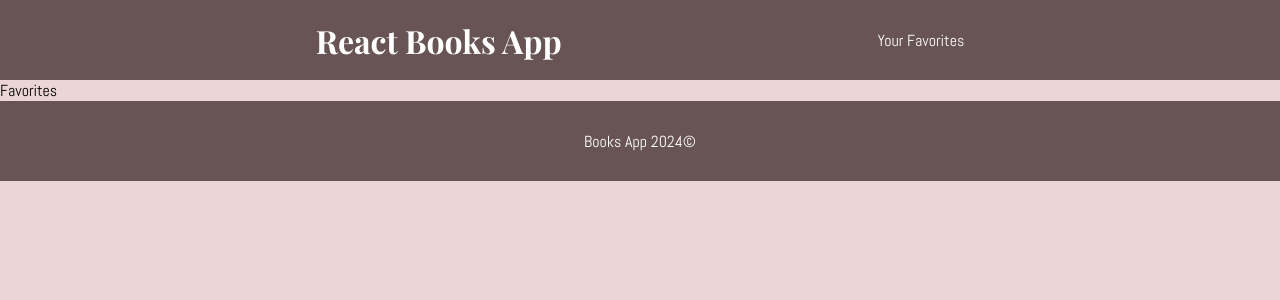
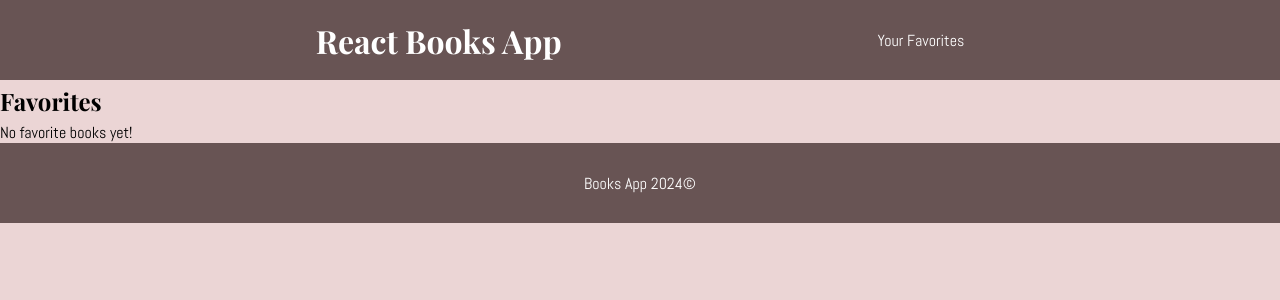
Before and after one commit to bineta-d/library-management-app, a React (Create React App) app: page /favorites in a window 1280 px wide. Shown: the top 300 px of the page. Built offline with nearby package versions, Linux system fonts and the light colour scheme; a web font is replaced by a local one.

Commit message:
add & remove from favs functionality, next: toggle text add/remove on button

```diff
--- a/src/App.js
+++ b/src/App.js
@@ -10,6 +10,7 @@
 function App() {
   return (
     <div className="App">
+
       <Navbar />
       <Routes>
         <Route path ="/" element={<BookList />} />
--- a/src/components/BookList.jsx
+++ b/src/components/BookList.jsx
@@ -2,9 +2,14 @@
 import '../App';
 import {API_URL} from '../api' ;
 import axios from 'axios'
+import { useAppContext } from './context/appContext';
 
 const Booklist = ()=> {
     const [books, setBooks] = useState([])
+//  destructure for the to used functions
+    const {favorites, addToFavorites,} = useAppContext();
+
+    console.log('favorites are', favorites);
 
     useEffect(()=>{
         axios
@@ -33,7 +38,7 @@
                         <h2>{book.authors}</h2>
                     </div>
                     <div className="book-item button">
-                        <button >Add to Favorites</button>
+                        <button onClick={()=> addToFavorites(book)}>Add to Favorites</button>
                     </div>
 
                     {/* <div className="book-item description">
--- a/src/components/Favorites.jsx
+++ b/src/components/Favorites.jsx
@@ -1,9 +1,33 @@
 import React from 'react';
 import '../App';
+import { useAppContext } from './context/appContext';
+
+
+
 
 const Favorites =() =>{
+
+    const {favorites, setFavorites, addToFavorites, removeFromFavorites} =useAppContext();
+
     return (
-        <div className='favorites'>Favorites </div>
-    )
-}
+        <div className='favorites'>
+            <h2>Favorites</h2>
+            {/* ternary op for if there is minimum one book added to favs */}
+            {favorites.length > 0 ? (
+        <ul>
+          {favorites.map((book, index) => (
+            <li key={index}>
+              {book.title}
+              <button onClick={() => removeFromFavorites(book.id)}>Remove from Favorites</button>
+            </li>
+          ))}
+        </ul>
+        //  if no books, do this
+      ) : (
+        <p>No favorite books yet!</p>
+      )}
+             </div>
+
+    );
+};
 export default Favorites;
--- /dev/null
+++ b/src/components/context/appContext.js
@@ -0,0 +1,43 @@
+import { createContext,useContext } from "react";
+import { useState } from 'react';
+
+const AppContext = createContext(null);
+
+export const useAppContext = ( )=> {
+    const context = useContext(AppContext);
+    if(!context ){
+
+        throw new Error('useAppcontext must be within appContextProvider!');
+    }
+    return context;
+};
+
+const AppContextProvider = ({children}) => {
+    const[favorites, setFavorites] = useState([]);
+
+    const addToFavorites = (book)=>{
+        const oldFavorites = [...favorites];
+
+        const newFavorites = [oldFavorites.concat(book)];
+
+        setFavorites(newFavorites);
+
+    }
+
+    const removeFromFavorites = (id)=>{
+        const oldFavorites =[...favorites];
+        // filters current favs list by checking if a books id matches the entered, if so removes
+        const newFavorites = [oldFavorites.filter((book)=> book.id !== id)];
+
+        //re-render favorites list
+        setFavorites(newFavorites);
+    }
+    return (
+        <AppContext.Provider value = {{favorites, setFavorites, addToFavorites, removeFromFavorites}}
+        >
+        {children}
+        </AppContext.Provider>
+    )
+}
+
+export default AppContextProvider;
--- a/src/index.js
+++ b/src/index.js
@@ -4,6 +4,7 @@
 import App from './App';
 import reportWebVitals from './reportWebVitals';
 import { BrowserRouter} from 'react-router-dom';
+import AppContextProvider from './components/context/appContext';
 
 
 
@@ -11,7 +12,9 @@
 root.render(
   <React.StrictMode>
     <BrowserRouter>
+    <AppContextProvider>
     <App />
+    </AppContextProvider>
     </BrowserRouter>
 
   </React.StrictMode>
```
